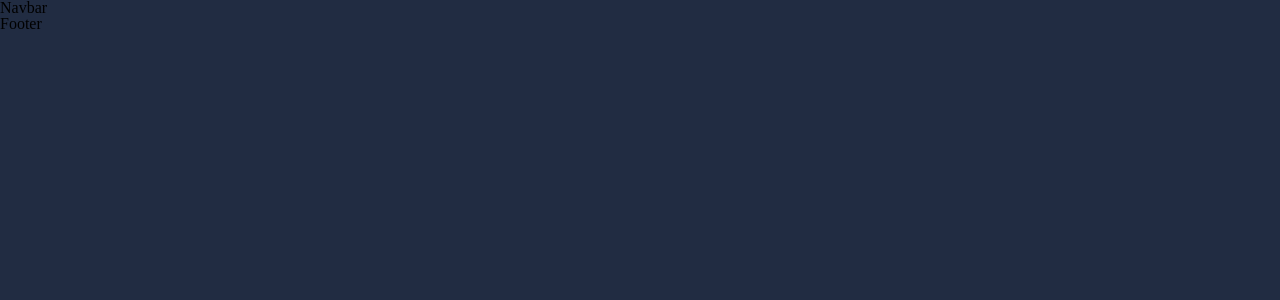
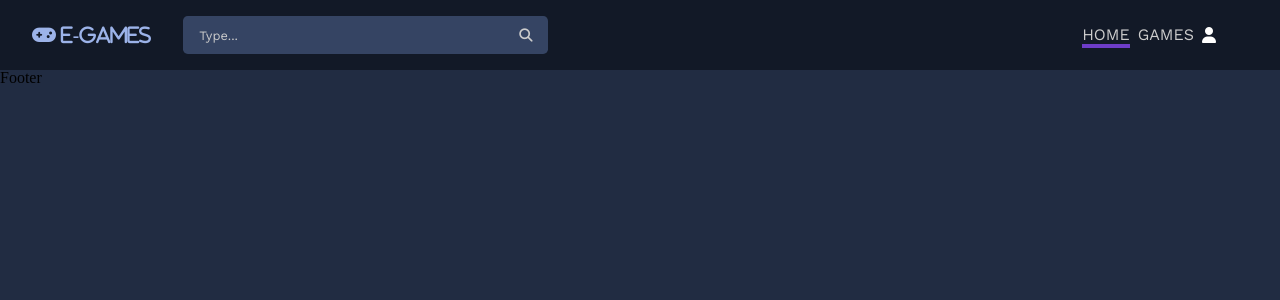
Before and after one commit to kevinllou/game-store, a React (Create React App) app: page / in a window 1280 px wide. Shown: the top 300 px of the page. Built offline with nearby package versions, Linux system fonts and the light colour scheme.

Commit message:
ADD: Navbar styles

```diff
--- a/public/index.html
+++ b/public/index.html
@@ -1,14 +1,12 @@
 <!DOCTYPE html>
 <html lang="en">
+
 <head>
   <meta charset="utf-8" />
   <link rel="icon" href="%PUBLIC_URL%/favicon.ico" />
   <meta name="viewport" content="width=device-width, initial-scale=1" />
   <meta name="theme-color" content="#000000" />
-    <meta
-      name="description"
-      content="Web site created using create-react-app"
-    />
+  <meta name="description" content="Web site created using create-react-app" />
   <link rel="apple-touch-icon" href="%PUBLIC_URL%/logo192.png" />
   <!--
       manifest.json provides metadata used when your web app is installed on a
@@ -24,8 +22,13 @@
       work correctly both with client-side routing and a non-root public URL.
       Learn how to configure a non-root public URL by running `npm run build`.
     -->
+  <link rel="stylesheet" href="https://cdnjs.cloudflare.com/ajax/libs/font-awesome/6.3.0/css/all.min.css"
+    integrity="sha512-SzlrxWUlpfuzQ+pcUCosxcglQRNAq/DZjVsC0lE40xsADsfeQoEypE+enwcOiGjk/bSuGGKHEyjSoQ1zVisanQ=="
+    crossorigin="anonymous" referrerpolicy="no-referrer" />
+
   <title>React App</title>
 </head>
+
 <body>
   <noscript>You need to enable JavaScript to run this app.</noscript>
   <div id="root"></div>
@@ -40,4 +43,5 @@
       To create a production bundle, use `npm run build` or `yarn build`.
     -->
 </body>
+
 </html>
--- a/src/components/Navbar/Navbar.scss
+++ b/src/components/Navbar/Navbar.scss
@@ -0,0 +1,204 @@
+@import "../../styles/variables.scss";
+.header {
+  display: flex;
+  align-items: center;
+  position: relative;
+  padding: 0.8rem 2rem;
+  height: 70px;
+  background-color: #121927;
+  font-family: $f-workSans;
+
+  &__logo {
+    flex: 1;
+    a {
+      color: #ffff;
+      text-decoration: none;
+      i {
+        color: #9cb3e9;
+        font-size: 1.2rem;
+      }
+    }
+  }
+  &__dropdown {
+    display: inline-block;
+    position: relative;
+    i {
+      cursor: pointer;
+    }
+    &:hover .header__dropdownMenu {
+      display: flex !important;
+    }
+  }
+  &__dropdownMenu {
+    display: none !important;
+    flex-direction: column;
+    padding: 1rem;
+    position: absolute;
+    top: 100%;
+    min-width: 160px;
+    background-color: #363970;
+    color: $color_white;
+    z-index: 1;
+    border-radius: 0.5rem;
+    li {
+      display: block;
+    }
+  }
+
+  &__primaryNavigation,
+  &__form {
+    display: none;
+  }
+  &--active {
+    border-bottom: 4px solid $color_purple;
+  }
+  &__menuIcon {
+    display: block;
+    color: #a593c5;
+    font-size: 1.5rem;
+    z-index: 2;
+    cursor: pointer;
+  }
+  &__menuNavigation--responsive {
+    display: flex;
+    align-items: center;
+    justify-content: center;
+    gap: 2rem;
+    flex-flow: column;
+    position: absolute;
+    left: 0;
+    top: 0;
+    background-color: #354463;
+    width: 100%;
+    height: 100vh;
+    z-index: 1;
+    transition: 0.6s;
+    transform: scaleY(100%);
+    .header__primaryNavigation {
+      display: block;
+      order: 1;
+      list-style: none;
+      li {
+        margin-bottom: 0.7rem;
+      }
+      li > a {
+        margin-bottom: 1rem;
+        color: #cccccc;
+        text-transform: uppercase;
+        text-decoration: none;
+        cursor: pointer;
+      }
+    }
+    .header__form {
+      display: block;
+      order: 2;
+      width: 100%;
+      form {
+        display: flex;
+        justify-content: center;
+        input[type="search"] {
+          border: none;
+          border-radius: 0.3rem 0 0 0.3rem;
+          padding: 1rem 1rem;
+          width: 70%;
+          font-family: $f-workSans;
+          font-size: 0.8rem;
+          background-color: #202020;
+          color: #cccccc;
+        }
+        input::placeholder {
+          color: #cccccc;
+        }
+        button[type="submit"] {
+          border: none;
+          padding: 0.69rem 1rem;
+          border-radius: 0 0.3rem 0.3rem 0;
+          background-color: #202020;
+          i {
+            color: #cccccc;
+          }
+        }
+        input[type="search"]:focus,
+        button[type="submit"]:focus {
+          outline: none;
+        }
+      }
+    }
+  }
+
+  @media (min-width: $small_device) {
+    &__menuNavigation {
+      display: flex;
+      justify-content: space-between;
+      align-items: center;
+      padding: 0 2rem;
+      flex: 1;
+      .header__primaryNavigation {
+        display: inline-flex;
+        gap: 0.5rem;
+        list-style: none;
+        ul {
+          display: flex;
+          gap: 0.5rem;
+          li > a {
+            margin-bottom: 1rem;
+            color: #cccccc;
+            text-transform: uppercase;
+            text-decoration: none;
+            cursor: pointer;
+          }
+        }
+      }
+      .header__form {
+        display: block;
+        max-width: 400px;
+        width: 100%;
+        form {
+          input[type="search"] {
+            border: none;
+            width: 80%;
+            border-radius: 0.3rem 0 0 0.3rem;
+            padding: 0.69rem 1rem;
+            font-family: $f-workSans;
+            font-size: 0.8rem;
+            background-color: #354463;
+            color: #cccccc;
+          }
+          input::placeholder {
+            color: #cccccc;
+          }
+          button[type="submit"] {
+            border: none;
+            padding: 0.69rem 1rem;
+            border-radius: 0 0.3rem 0.3rem 0;
+            background-color: #354463;
+            i {
+              color: #cccccc;
+            }
+          }
+          input[type="search"]:focus,
+          button[type="submit"]:focus {
+            outline: none;
+          }
+        }
+      }
+    }
+    &__logo {
+      flex: none;
+    }
+    &__menuIcon {
+      display: none;
+    }
+    &__dropdownMenu {
+      right: 100%;
+    }
+  }
+  &__logout {
+    border: none;
+    padding: 0.5rem 0.5rem;
+    font-family: $f-workSans;
+    background-color: $bg_primary;
+    color: $color_white;
+    border-radius: 0.3rem;
+  }
+}
--- a/src/components/Navbar/Navbar.tsx
+++ b/src/components/Navbar/Navbar.tsx
@@ -1,8 +1,44 @@
-import React from 'react'
+import React, { useState } from 'react'
+import { NavLink } from 'react-router-dom';
 import './Navbar.scss';
 
-export default function Navbar() {
+export default function Navbar(): JSX.Element {
+    const [isOpen, setIsOpen] = useState(false);
+    const toggleMenu = () => setIsOpen(!isOpen);
+
     return (
-        <div>Navbar</div>
+        <header className='header'>
+            <div className="header__logo">
+                <a href="/"><i className="fa-solid fa-gamepad"> E-GAMES</i></a>
+            </div>
+            <div className={isOpen ? "header__menuNavigation--responsive" : "header__menuNavigation"}>
+                <div className="header__form">
+                    <form>
+                        <input type="search" placeholder='Type...' />
+                        <button type="submit"><i className="fa-solid fa-magnifying-glass" /></button>
+                    </form>
+                </div>
+                <nav className="header__primaryNavigation">
+                    <ul>
+                        <li><NavLink to='/' className={({ isActive }) =>
+                            isActive ? "header--active" : ""
+                        }>Home</NavLink></li>
+                        <li><NavLink to='/games' className={({ isActive }) =>
+                            isActive ? "header--active" : ""
+                        }>Games</NavLink></li>
+                        <li className="header__dropdown">
+                            <i className="fa-solid fa-user" style={{ color: "white" }}></i>
+                            <ul className="header__dropdownMenu">
+                                <li>Kevin Grande</li>
+                                <li><button className="header__logout">Logout</button></li>
+                            </ul>
+                        </li>
+                    </ul>
+                </nav>
+            </div>
+            <div className="header__menuIcon" onClick={toggleMenu}>
+                {!isOpen ? <i className="fa-solid fa-bars" /> : <i className="fa-solid fa-xmark"></i>}
+            </div>
+        </header>
     )
 }
```
Lines whose indentation alone changed are shown as unchanged.
